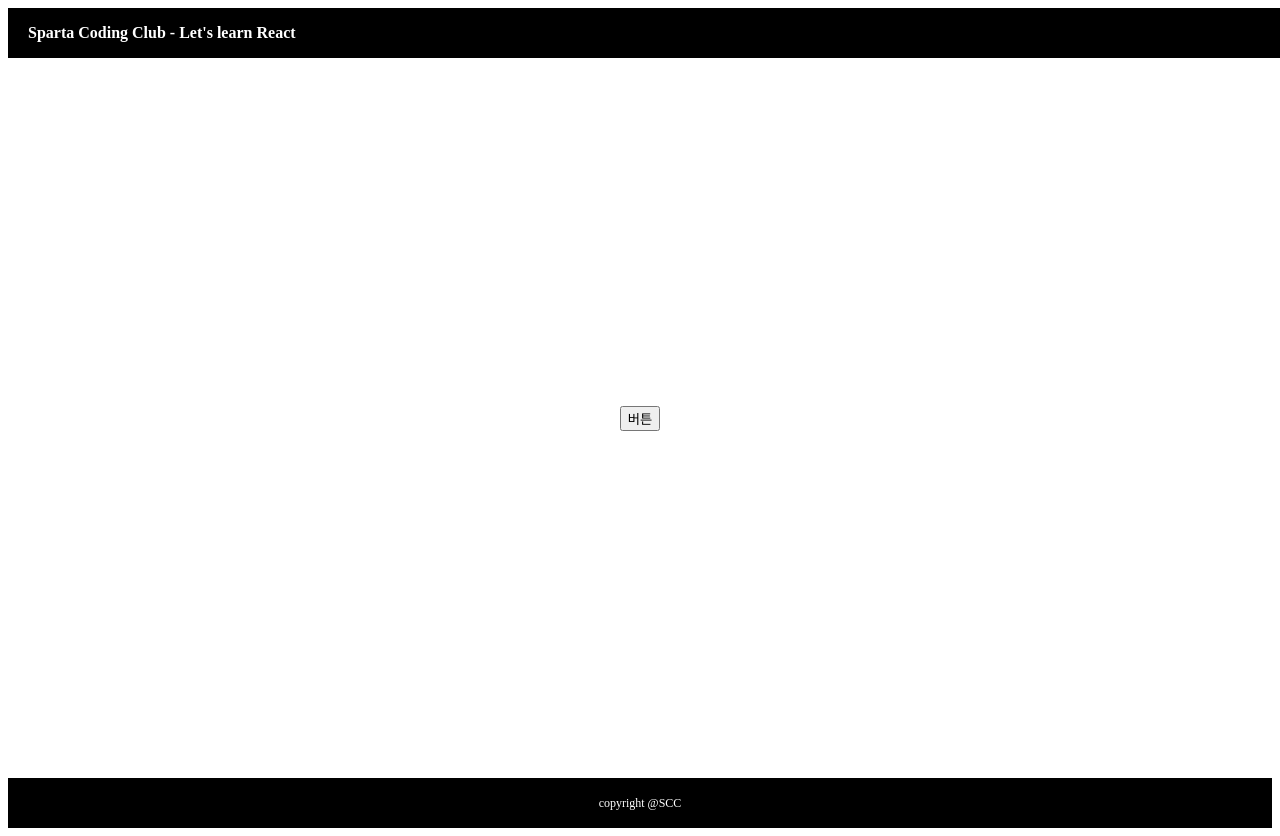
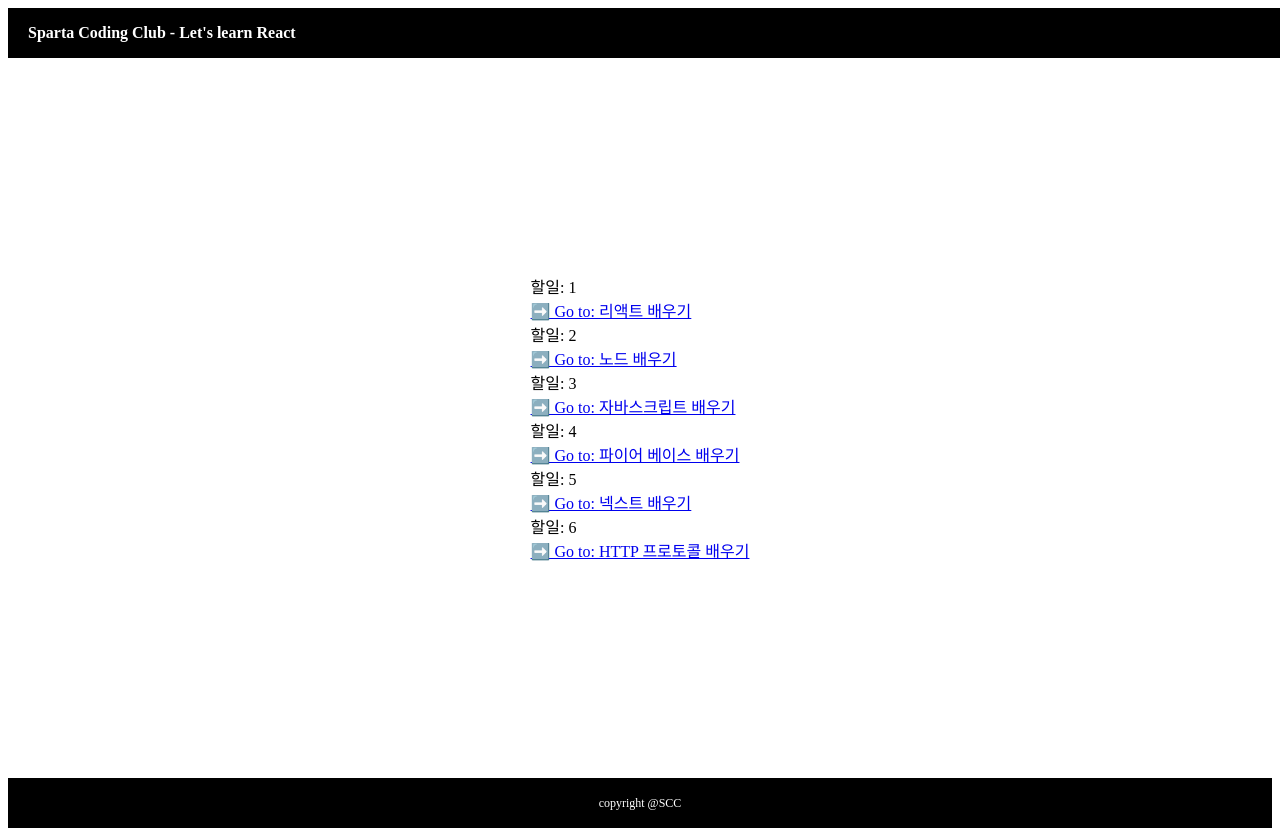
Before and after one commit to chaewoon-Front/week2, a React (Create React App) app: page /works in a window 1280 px wide. Built offline with nearby package versions, Linux system fonts and the light colour scheme.

Commit message:
동적 라우팅 연습

```diff
--- /dev/null
+++ b/src/pages/Work.jsx
@@ -0,0 +1,23 @@
+// src/pages/Work.js
+
+import React from "react";
+import { useParams } from "react-router-dom";
+
+const data = [
+  { id: 1, todo: "리액트 배우기" },
+  { id: 2, todo: "노드 배우기" },
+  { id: 3, todo: "자바스크립트 배우기" },
+  { id: 4, todo: "파이어 베이스 배우기" },
+  { id: 5, todo: "넥스트 배우기" },
+  { id: 6, todo: "HTTP 프로토콜 배우기" },
+];
+
+function Work() {
+  const param = useParams();
+
+  const work = data.find((work) => work.id === parseInt(param.id));
+
+  return <div>{work.todo}</div>;
+}
+
+export default Work;
--- a/src/pages/Works.jsx
+++ b/src/pages/Works.jsx
@@ -1,14 +1,32 @@
-// src/pages/works.js
-import { useLocation } from "react-router-dom";
+// src/pages/Works.js
 
-const Works = () => {
-  const location = useLocation();
-  console.log("location :>> ", location);
+import React from "react";
+import { Link, useParams } from "react-router-dom";
+
+const data = [
+  { id: 1, todo: "리액트 배우기" },
+  { id: 2, todo: "노드 배우기" },
+  { id: 3, todo: "자바스크립트 배우기" },
+  { id: 4, todo: "파이어 베이스 배우기" },
+  { id: 5, todo: "넥스트 배우기" },
+  { id: 6, todo: "HTTP 프로토콜 배우기" },
+];
+
+function Works() {
   return (
     <div>
-      <button>버튼</button>
+      {data.map((work) => {
+        return (
+          <div key={work.id}>
+            <div>할일: {work.id}</div>
+            <Link to={`/works/${work.id}`}>
+              <span style={{ cursor: "pointer" }}>➡️ Go to: {work.todo}</span>
+            </Link>
+          </div>
+        );
+      })}
     </div>
   );
-};
+}
 
 export default Works;
--- a/src/shared/Router.js
+++ b/src/shared/Router.js
@@ -5,16 +5,25 @@
 import Contact from "../pages/Contact";
 import Works from "../pages/Works";
 import Layout from "./Layout";
+import Work from "../pages/Work";
 
 const Router = () => {
   return (
     <BrowserRouter>
       <Layout>
         <Routes>
+          {/*
+						Routes안에 이렇게 작성합니다.
+						Route에는 react-router-dom에서 지원하는 props들이 있습니다.
+
+						path는 우리가 흔히 말하는 사용하고싶은 "주소"를 넣어주면 됩니다.
+						element는 해당 주소로 이동했을 때 보여주고자 하는 컴포넌트를 넣어줍니다.
+				 */}
           <Route path="/" element={<Home />} />
           <Route path="about" element={<About />} />
           <Route path="contact" element={<Contact />} />
           <Route path="works" element={<Works />} />
+          <Route path="works/:id" element={<Work />} />
         </Routes>
       </Layout>
     </BrowserRouter>
```
